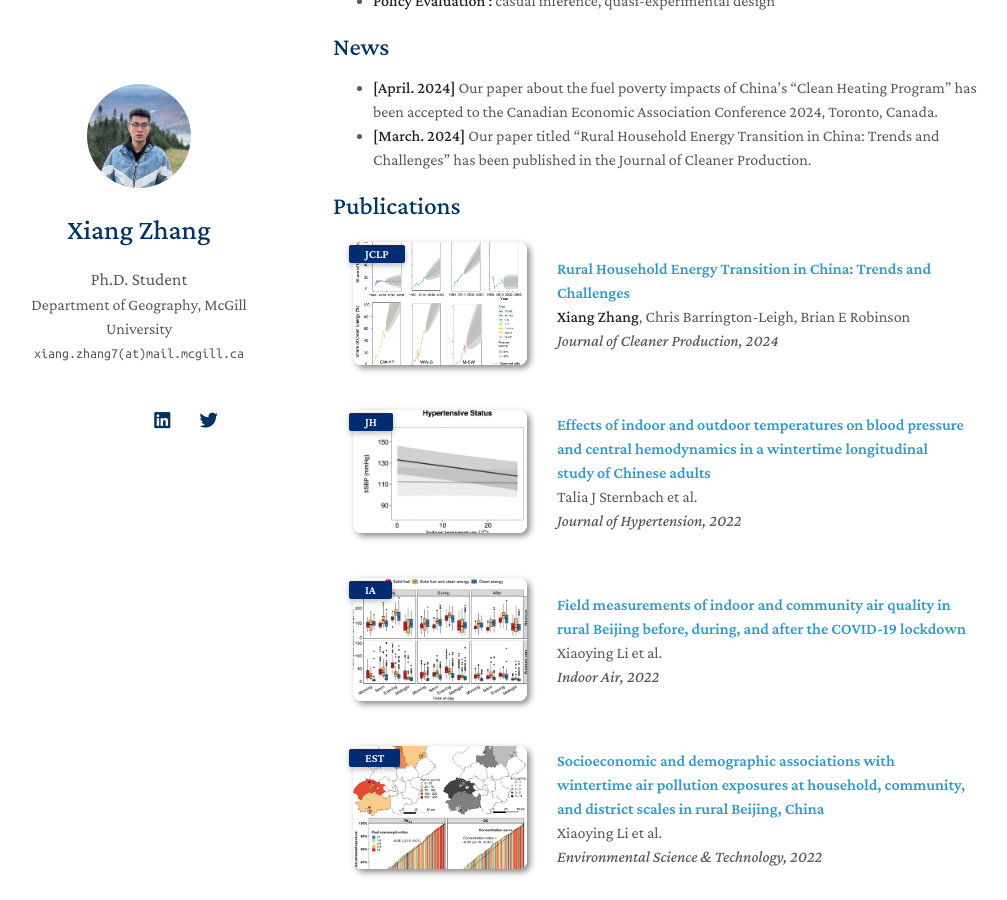
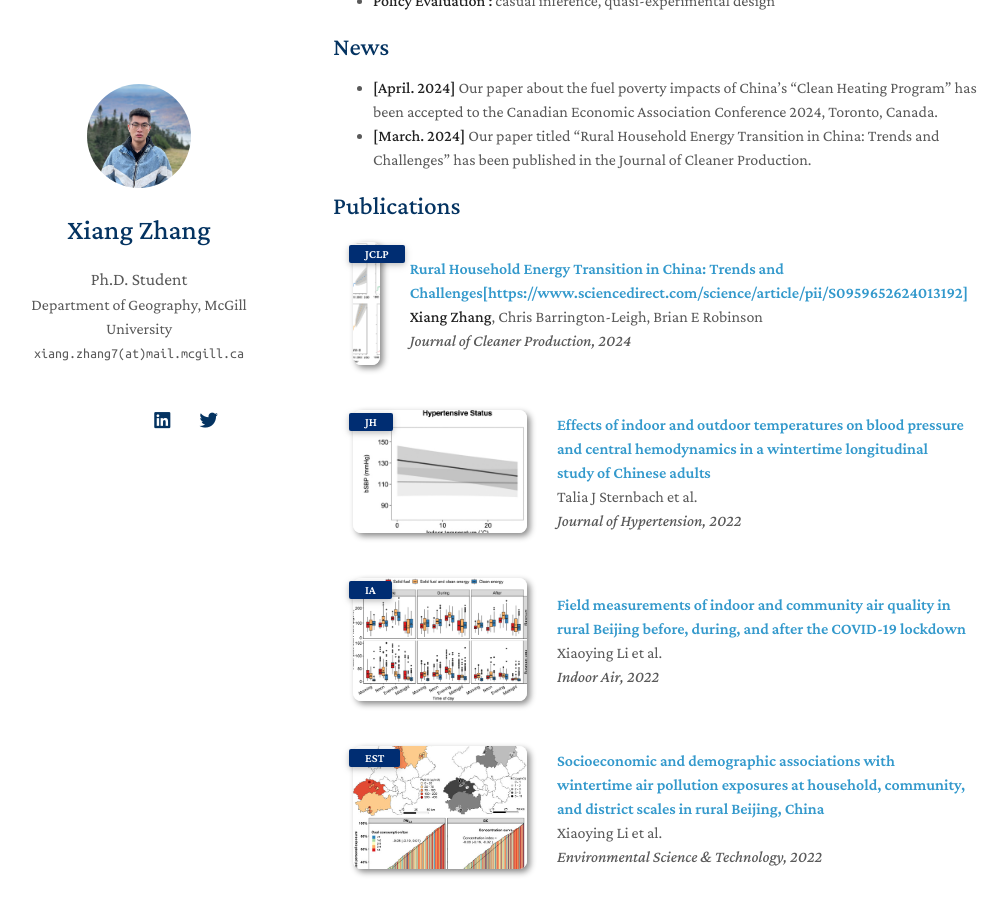
Before and after one commit to XiangShawnZhang/XiangShawnZhang.github.io, a Jekyll site: the page built from index.md, in a window 1280 px wide and 900 px high, scrolled down 326 px. Shown: the whole window, without its empty margins (137-1144 px from the left). Built offline with Jekyll 4.4.1, drawn with Linux system fonts in a browser that asks for light colours; nearby versions of some CDN libraries; a style sheet for code colours, icons or effects is not loaded; our own code applies the rules of GitHub Pages for plain Markdown files; some of the changed lines change nothing that is shown.

Commit message:
Update publications.yml

```diff
--- a/_data/publications.yml
+++ b/_data/publications.yml
@@ -1,6 +1,6 @@
 main:
 
-  - title: "Rural Household Energy Transition in China: Trends and Challenges"
+  - title: "Rural Household Energy Transition in China: Trends and Challenges[https://www.sciencedirect.com/science/article/pii/S0959652624013192]"
     authors: <strong>Xiang Zhang</strong>, Chris Barrington-Leigh, Brian E Robinson
     conference_short: JCLP
     conference: Journal of Cleaner Production, 2024
```
